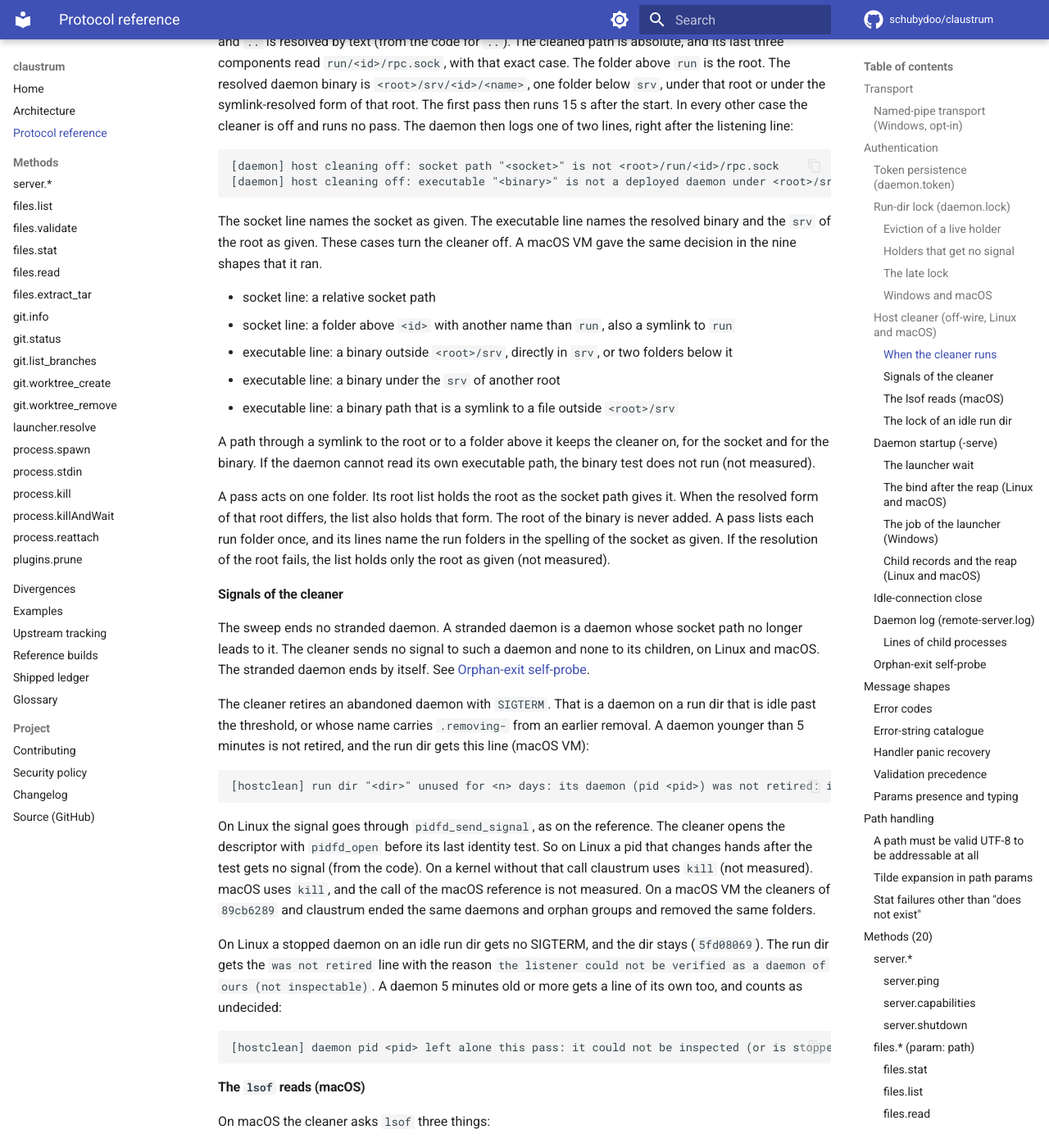
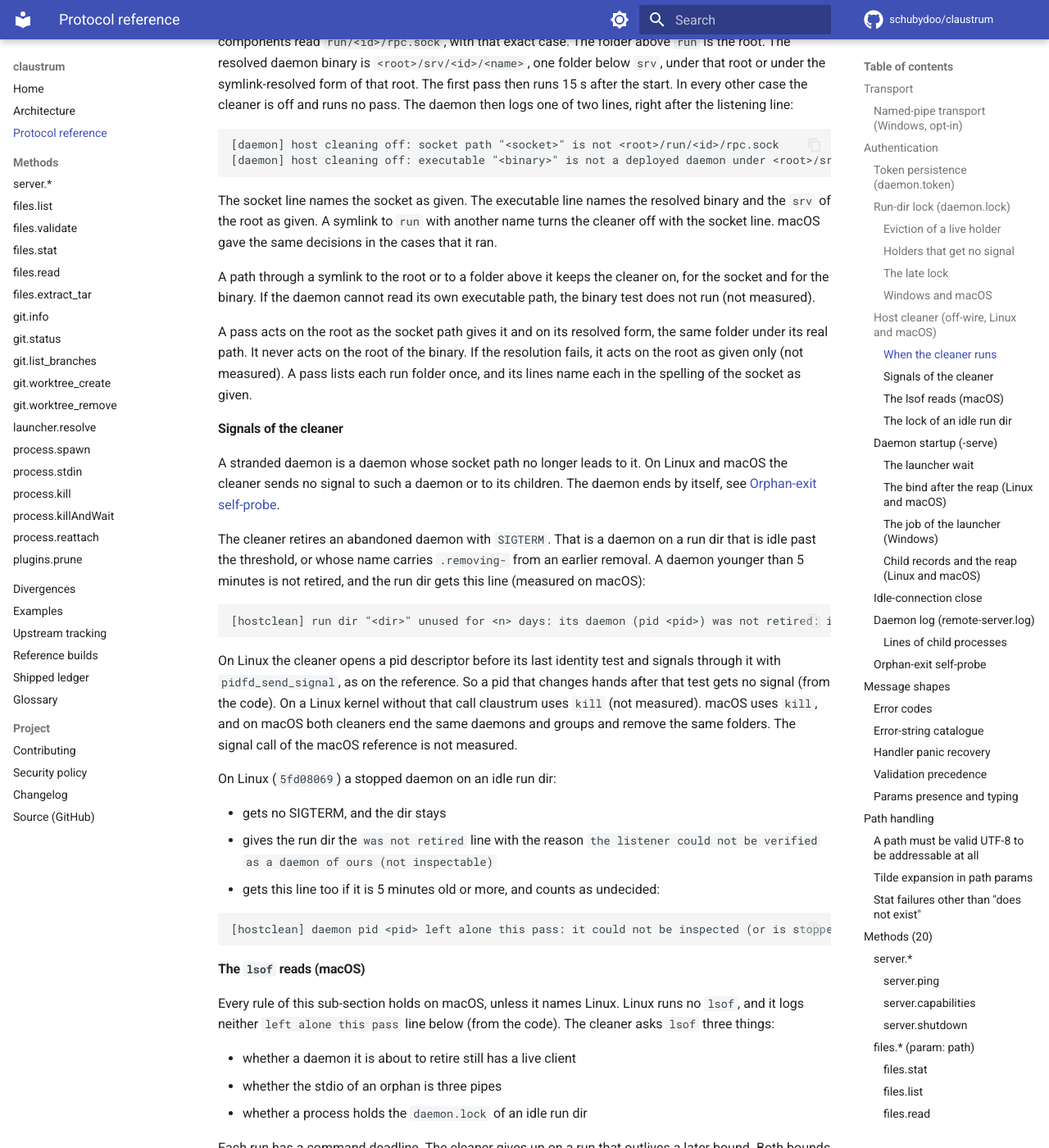
Before and after one commit to schubydoo/claustrum, an MkDocs documentation site: the page built from docs/PROTOCOL.md, in a window 1280 px wide and 1400 px high, scrolled down 6315 px. Shown: the whole window at 82% size. Built offline with MkDocs 1.6.1 and Material for MkDocs 9.7.7, drawn with Linux system fonts in a browser that asks for light colours; comment, search, counter and statistics services are not loaded; some of the changed text lies outside the part shown.

Commit message:
docs: cut the host cleaner section of PROTOCOL.md (#675)
* docs: cut the host cleaner section of PROTOCOL.md to what a reader acts on

Co-Authored-By: Claude Opus 5.5 <noreply@anthropic.com>

* docs: restore the scope and wording of eight host cleaner rules

Co-Authored-By: Claude Opus 5.5 <noreply@anthropic.com>

* docs: mark the two host cleaner lines that Linux logs too

Co-Authored-By: Claude Opus 5.5 <noreply@anthropic.com>

* docs: fix the spared line, the client busy line and the pidfd reason of the host cleaner

Co-Authored-By: Claude Opus 5.5 <noreply@anthropic.com>

* docs: fix the review nits of the host cleaner cut

Co-Authored-By: Claude Opus 5.5 <noreply@anthropic.com>

---------

Co-authored-by: Schuby <12485317+schubydoo@users.noreply.github.com>
Co-authored-by: Claude Opus 5.5 <noreply@anthropic.com>

````diff
--- a/docs/PROTOCOL.md
+++ b/docs/PROTOCOL.md
@@ -299,11 +299,10 @@ signals it, in the eviction and in `-stop`. The reference skips that test
 ### Host cleaner (off-wire, Linux and macOS)
 
 A periodic sweep ends orphaned Claude Code process groups, retires abandoned
-daemons and tidies stale run dirs. It reaches no JSON-RPC frame, so nothing here is
-a wire contract. It is recorded because it ends processes and removes folders on
-the host. A rule with no mark was measured against `89cb6289` on a Linux VM. A rule
-that names macOS was measured on a macOS VM against `89cb6289`. A rule marked
-`5fd08069` was measured against that build.
+daemons and tidies stale run dirs. It reaches no JSON-RPC frame. A rule with no mark was
+measured against `89cb6289` on a Linux VM. A rule that names macOS was measured on
+a macOS VM against `89cb6289`. A rule marked `5fd08069` or `f6010b97` was measured
+against that build.
 
 claustrum links no cleaner on Windows. The Windows references logged no cleaner
 line and changed nothing, in a check with no positive control.
@@ -311,13 +310,13 @@ line and changed nothing, in a check with no positive control.
 #### When the cleaner runs
 
 The cleaner is on in one case only. The socket path is cleaned first, so `.` and
-double slashes drop out, and `..` is resolved by text (from the code for `..`). The cleaned path is absolute, and its
-last three components read `run/<id>/rpc.sock`, with that exact case. The folder above
-`run` is the root. The resolved daemon binary is `<root>/srv/<id>/<name>`, one
-folder below `srv`, under that root or under the symlink-resolved form of that root.
-The first pass then runs 15 s after the start. In every other case the cleaner is
-off and runs no pass. The daemon then logs one of two lines, right after the
-listening line:
+double slashes drop out, and `..` is resolved by text (from the code for `..`). The
+cleaned path is absolute, and its last three components read `run/<id>/rpc.sock`,
+with that exact case. The folder above `run` is the root. The resolved daemon
+binary is `<root>/srv/<id>/<name>`, one folder below `srv`, under that root or
+under the symlink-resolved form of that root. The first pass then runs 15 s after
+the start. In every other case the cleaner is off and runs no pass. The daemon
+then logs one of two lines, right after the listening line:
 
 ```
 [daemon] host cleaning off: socket path "<socket>" is not <root>/run/<id>/rpc.sock
@@ -325,53 +324,47 @@ listening line:
 ```
 
 The socket line names the socket as given. The executable line names the resolved
-binary and the `srv` of the root as given. These cases turn the cleaner off. A
-macOS VM gave the same decision in the nine shapes that it ran.
-
-- socket line: a relative socket path
-- socket line: a folder above `<id>` with another name than `run`, also a symlink to `run`
-- executable line: a binary outside `<root>/srv`, directly in `srv`, or two folders below it
-- executable line: a binary under the `srv` of another root
-- executable line: a binary path that is a symlink to a file outside `<root>/srv`
+binary and the `srv` of the root as given. A symlink to `run` with another name
+turns the cleaner off with the socket line. macOS gave the same decisions in the
+cases that it ran.
 
 A path through a symlink to the root or to a folder above it keeps the cleaner on,
 for the socket and for the binary. If the daemon cannot read its own executable
 path, the binary test does not run (not measured).
 
-A pass acts on one folder. Its root list holds the root as the socket path gives
-it. When the resolved form of that root differs, the list also holds that form.
-The root of the binary is never added. A pass lists each run folder once, and its
-lines name the run folders in the spelling of the socket as given. If the
-resolution of the root fails, the list holds only the root as given (not
-measured).
+A pass acts on the root as the socket path gives it and on its resolved form, the
+same folder under its real path. It never acts on the root of the binary. If the resolution fails, it acts on the root as given
+only (not measured). A pass lists each run folder once, and its lines name each
+in the spelling of the socket as given.
 
 #### Signals of the cleaner
 
-The sweep ends no stranded daemon. A stranded daemon is a daemon whose socket path
-no longer leads to it. The cleaner sends no signal to such a daemon and none to its
-children, on Linux and macOS. The stranded daemon ends by itself. See
-[Orphan-exit self-probe](#orphan-exit-self-probe).
+A stranded daemon is a daemon whose socket path no longer leads to it. On Linux
+and macOS the cleaner sends no signal to such a daemon or to its children. The
+daemon ends by itself, see [Orphan-exit self-probe](#orphan-exit-self-probe).
 
 The cleaner retires an abandoned daemon with `SIGTERM`. That is a daemon on a run
 dir that is idle past the threshold, or whose name carries `.removing-` from an
 earlier removal. A daemon younger than 5 minutes is not retired, and the run dir
-gets this line (macOS VM):
+gets this line (measured on macOS):
 
 ```
 [hostclean] run dir "<dir>" unused for <n> days: its daemon (pid <pid>) was not retired: it is too young to judge
 ```
 
-On Linux the signal goes through `pidfd_send_signal`, as on the reference. The
-cleaner opens the descriptor with `pidfd_open` before its last identity test. So on
-Linux a pid that changes hands after the test gets no signal (from the code). On a
-kernel without that call claustrum uses `kill` (not measured). macOS uses `kill`,
-and the call of the macOS reference is not measured. On a macOS VM the cleaners of `89cb6289` and claustrum ended the same
-daemons and orphan groups and removed the same folders.
-
-On Linux a stopped daemon on an idle run dir gets no SIGTERM, and the dir stays
-(`5fd08069`). The run dir gets the `was not retired` line with the reason
-`the listener could not be verified as a daemon of ours (not inspectable)`. A daemon
-5 minutes old or more gets a line of its own too, and counts as undecided:
+On Linux the cleaner opens a pid descriptor before its last identity test and
+signals through it with `pidfd_send_signal`, as on the reference. So a pid that
+changes hands after that test gets no signal (from the code). On a Linux kernel without that call claustrum uses `kill` (not
+measured). macOS uses `kill`, and on macOS both cleaners end the same daemons and
+groups and remove the same folders. The signal call of the macOS reference is not
+measured.
+
+On Linux (`5fd08069`) a stopped daemon on an idle run dir:
+
+- gets no SIGTERM, and the dir stays
+- gives the run dir the `was not retired` line with the reason
+  `the listener could not be verified as a daemon of ours (not inspectable)`
+- gets this line too if it is 5 minutes old or more, and counts as undecided:
 
 ```
 [hostclean] daemon pid <pid> left alone this pass: it could not be inspected (or is stopped)
@@ -379,34 +372,35 @@ On Linux a stopped daemon on an idle run dir gets no SIGTERM, and the dir stays
 
 #### The `lsof` reads (macOS)
 
-On macOS the cleaner asks `lsof` three things:
+Every rule of this sub-section holds on macOS, unless it names Linux. Linux runs no `lsof`, and it logs
+neither `left alone this pass` line below (from the code). The cleaner asks `lsof` three things:
 
 - whether a daemon it is about to retire still has a live client
 - whether the stdio of an orphan is three pipes
 - whether a process holds the `daemon.lock` of an idle run dir
 
-An `lsof` run has a command deadline and a wait for its output pipe, and the
-cleaner gives up on a run that outlives a later bound. The pipe wait lets a slow run
-end with no output well before that bound. Those bounds are claustrum's own. claustrum tells these
-outcomes of a run apart:
+Each run has a command deadline. The cleaner gives up on a run that outlives a
+later bound. Both bounds are claustrum's own. The outcomes of a run:
 
 | `lsof` outcome | busy read of a daemon | lock read of a run dir |
 |---|---|---|
 | the command does not start | the daemon gets no SIGTERM | a dir with a lock file stays |
 | the run writes to stderr and exits 1 | the daemon gets no SIGTERM | a dir with a lock file stays |
-| the cleaner gives up on the run | no SIGTERM, the `was not retired` line and no `left alone` line, as `5fd08069` | kept (claustrum's own, not measured) |
-| the deadline ends the run | no SIGTERM, as `5fd08069` | kept, as `5fd08069` |
+| the cleaner gives up on the run | no SIGTERM, the `was not retired` line and no `left alone` line (`5fd08069`) | kept (claustrum's own, not measured) |
+| the deadline ends the run | no SIGTERM (`5fd08069`) | kept (`5fd08069`) |
 | the run completes with nothing on stderr | the output decides | the output decides |
 
 The exit code is no rule. When no process holds the file, `lsof` exits 1 with no
-text, and the dir then goes. claustrum reads a run that it gave up on as busy, and
-it reads the daemon again until its busy sampling ends. So its pass runs longer
-than the pass of `5fd08069`, with the same signals and folders.
-[D17](DIVERGENCES.md#d17) is retired as parity for that reason.
-
-When the busy read of a daemon gets no answer, the pass logs these two lines for
-it. The first one comes before every run dir line. The summary counts the daemon
-under `candidates left undecided`:
+text, and the dir then goes. claustrum reads every run that writes to stderr as no
+answer, whatever its exit code and stdout. Of those runs, only exit 1 with no
+stdout is measured.
+After a run that it gave up on, claustrum reads the daemon again, so its pass
+takes longer than the pass of `5fd08069`, with the same signals and folders
+([D17](DIVERGENCES.md#d17), retired).
+
+When the busy read of a daemon gets no answer, the pass logs these two lines and
+counts the daemon under `candidates left undecided`. The first line comes before
+every run dir line:
 
 ```
 [hostclean] daemon pid <pid> left alone this pass: its open files could not be inspected
@@ -414,19 +408,24 @@ under `candidates left undecided`:
 ```
 
 The first line goes only to a daemon that is 5 minutes old or more and serves an
-idle run dir. Each such daemon gets it and counts once. With more than 4096
-processes claustrum prints no such line (from the code, not measured).
+idle run dir, once for each such daemon. With more than 4096 processes claustrum
+prints no such line (from the code, not measured). On Linux and macOS the second
+line also comes for a daemon that still has a client (measured against
+`f6010b97`). On Linux it also comes for a daemon whose connections could not be
+read (from the code).
 
 When the stdio read of an orphaned Claude Code group gets no answer, the cleaner
-does not signal the group. The pass logs this line after the daemon line and
-before the run dir lines, and counts the group as undecided:
+does not signal the group. It logs this line after the daemon line and before the
+run dir lines, and counts the group as undecided:
 
 ```
 [hostclean] process group <pgid> left alone this pass: its descriptors could not be inspected
 ```
 
-With a working `lsof` the cleaner ends the group. A run that the cleaner gave up on
-spares the group with claustrum's own line:
+With a working `lsof` the cleaner ends the group. A run that the cleaner gave up
+on spares the group with claustrum's own line. On Linux the same line comes when
+`/proc/<pid>/fd` of the group cannot be read (from the code). On macOS it comes
+when a completed `lsof` run lists no file of the group (from the code):
 
 ```
 [hostclean] spared process group <pgid> this sweep: its open descriptors were unreadable
@@ -452,31 +451,24 @@ On macOS these states keep the dir with the line
 
 On macOS the dir goes in these states:
 
-- the dir has no `daemon.lock`
+- the dir has no `daemon.lock`, also when `lsof` does not start or writes to
+  stderr and exits 1. No `lsof` runs then (from the code)
 - only the cleaner itself holds the lock file open
 - the lock holds no record (text, `{}`, or the first half of a record), and no
   process holds it
 - the lock holds the record of a live pid that does not hold the file
 - the lock holds the record of a dead pid, and no process holds it
 
-No `lsof` runs for a missing lock, so a failed run changes nothing (from the
-code). That is measured for a command that does not start and for a run that
-writes to stderr and exits 1.
-
-Not measured: a second pass, and an `lsof` run that writes to stderr with another
-exit code or with output on stdout too. claustrum reads each such run as no
-answer, whatever the exit code and the output are.
-
-Linux is not measured for the `lsof` states above. On Linux three states keep the dir: a lock
-that cannot be opened, a lock that is no regular file, and lock content that is no
-record. The dir then gets claustrum's own line
+A second pass is not measured on macOS.
+
+On Linux a lock that cannot be opened, a lock that is no regular file, and lock
+content that is no record keep the dir, with claustrum's own line
 `[hostclean] run dir "<dir>" kept: whether a process holds its run-dir lock could not be determined`.
-An empty `daemon.lock` is not such content: the cleaner asks whether a live process
-holds it, and the dir goes when none does.
-On Linux, when `/proc/locks` cannot be read, a dir whose `daemon.lock` is a regular
-file, empty or with a record, stays with the `could not be examined` line. That
-holds also when a process holds the lock (`5fd08069`). On Linux the pass logs
-neither `left alone this pass` line of the `lsof` reads (from the code).
+On Linux an empty `daemon.lock` is not such content: the dir goes when no live
+process holds it. On Linux (`5fd08069`),
+when `/proc/locks` cannot be read, a dir whose `daemon.lock` is a regular file,
+empty or with a record, stays with the `could not be examined` line, also when a
+process holds the lock.
 
 ### Daemon startup (`-serve`)
 
````
Also changed, not shown: 1 other file.
